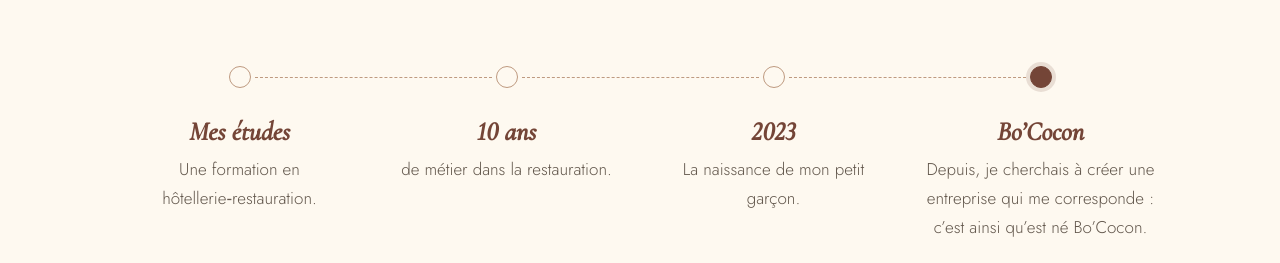
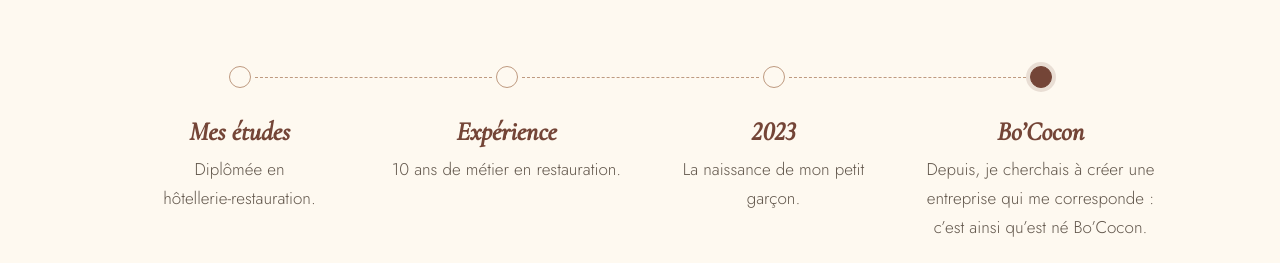
Before and after one commit to NIRIKX/Bo-Cocon, a plain HTML site: page concept.html in a window 1280 px wide. Shown: the part 1374-1637 px from the top of the page. Drawn offline with nearby package versions, Linux system fonts and the light colour scheme.

Commit message:
Mon parcours : « Diplômée en hôtellerie-restauration » et « Expérience — 10 ans de métier en restauration »
Co-Authored-By: Claude Opus 5.5 <noreply@anthropic.com>
Claude-Session: https://claude.ai/code/session_01WKqi2Rt6yW45U1X9h574Ni

```diff
--- a/concept.html
+++ b/concept.html
@@ -202,11 +202,11 @@
         <ol class="story__steps">
           <li class="reveal" style="--d:0">
             <span class="story__when">Mes études</span>
-            <p>Une formation en hôtellerie&#8209;restauration.</p>
+            <p>Diplômée en <span class="nowrap">hôtellerie-restauration</span>.</p>
           </li>
           <li class="reveal" style="--d:1">
-            <span class="story__when">10 ans</span>
-            <p>de métier dans la restauration.</p>
+            <span class="story__when">Expérience</span>
+            <p>10 ans de métier en restauration.</p>
           </li>
           <li class="reveal" style="--d:2">
             <span class="story__when">2023</span>
```
Also changed, not shown: pages/concept.html (+3 -3 lines), 1 other file.
